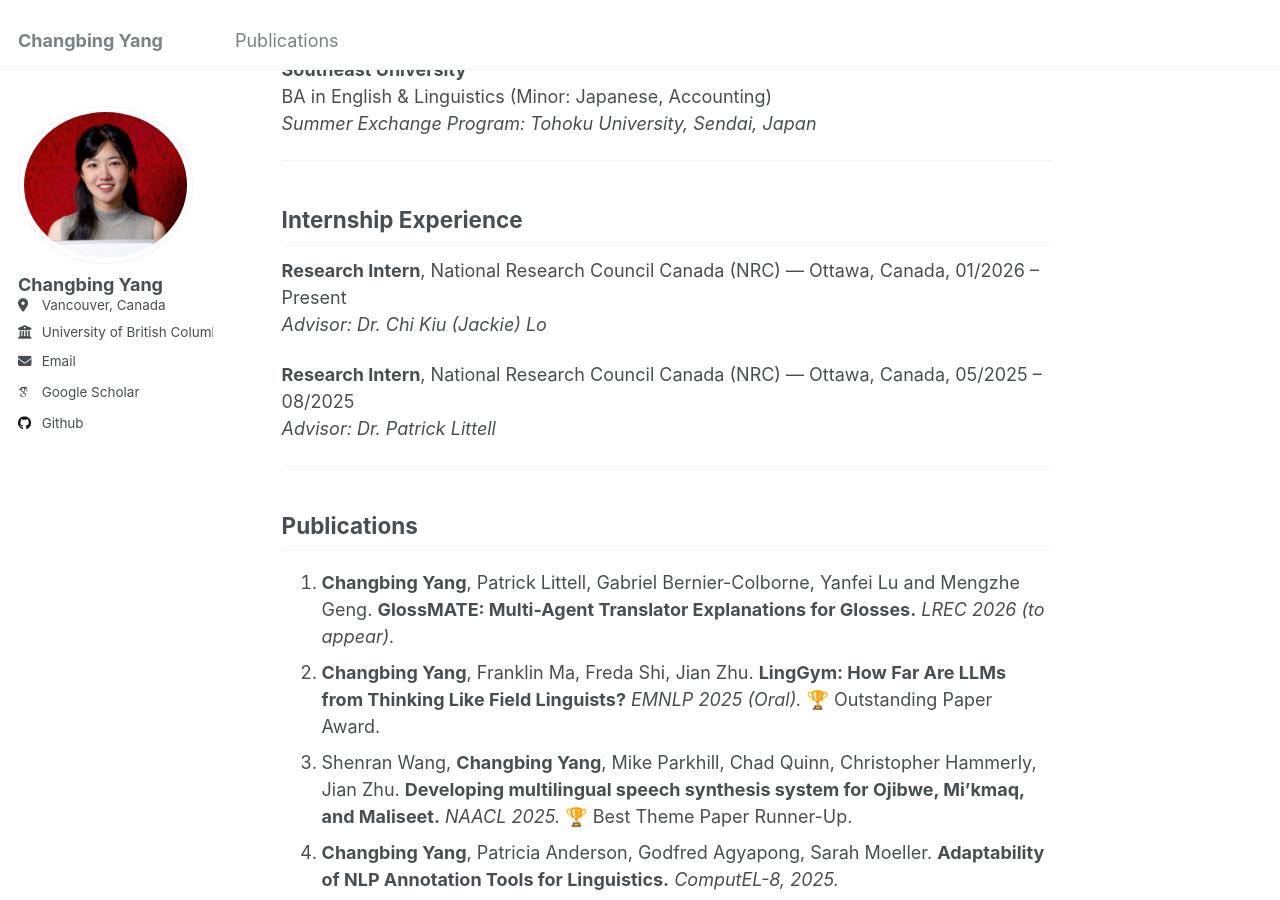
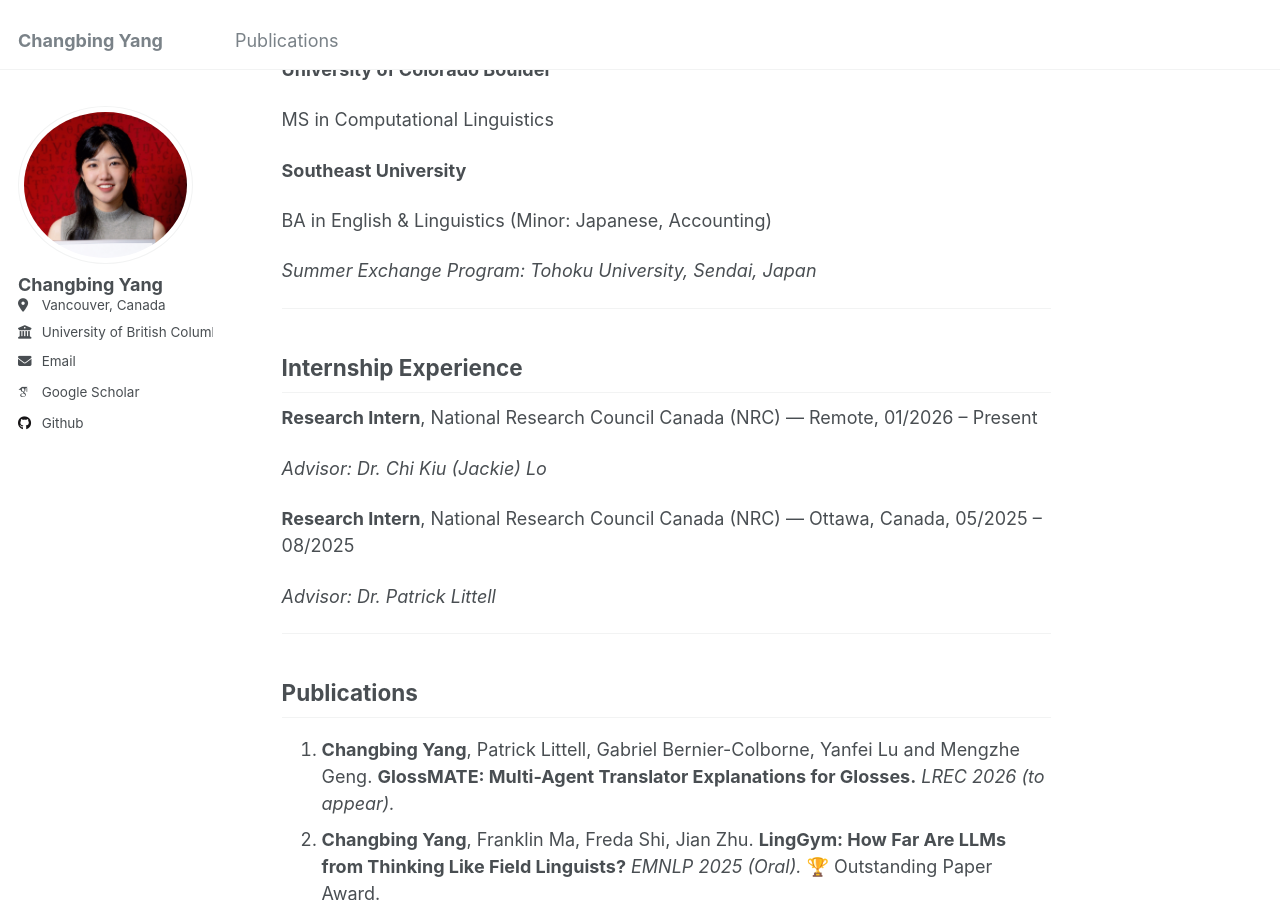
Before and after one commit to changbingY/changbingY.github.io, a Jekyll site: the page built from _pages/about.md, in a window 1280 px wide and 900 px high, scrolled down 529 px. Built offline with Jekyll 4.4.1, drawn with Linux system fonts in a browser that asks for light colours; some web fonts are replaced.

Commit message:
Update about.md

```diff
--- a/_pages/about.md
+++ b/_pages/about.md
@@ -16,23 +16,29 @@ More broadly, I am interested in building language technologies that are both te
 ## Education
 
 **University of British Columbia**
+
 PhD in Computational Linguistics
 
 **University of Colorado Boulder**
+
 MS in Computational Linguistics
 
 **Southeast University**
+
 BA in English & Linguistics (Minor: Japanese, Accounting)
+
 *Summer Exchange Program: Tohoku University, Sendai, Japan*
 
 ---
 
 ## Internship Experience
 
-**Research Intern**, National Research Council Canada (NRC) — Ottawa, Canada, 01/2026 – Present
+**Research Intern**, National Research Council Canada (NRC) — Remote, 01/2026 – Present
+
 *Advisor: Dr. Chi Kiu (Jackie) Lo*
 
 **Research Intern**, National Research Council Canada (NRC) — Ottawa, Canada, 05/2025 – 08/2025
+
 *Advisor: Dr. Patrick Littell*
 
 ---
```
